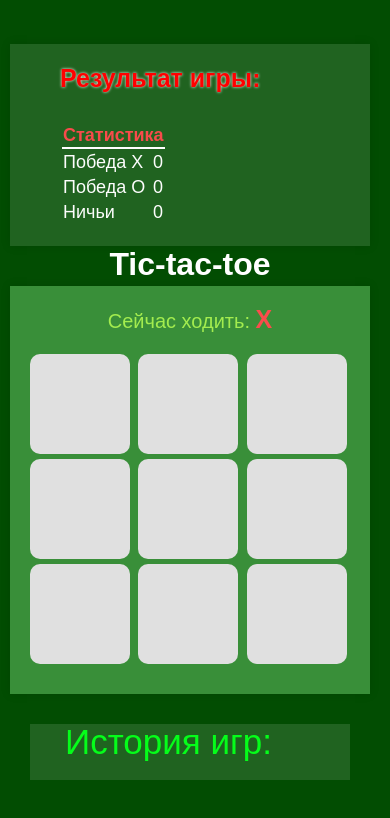
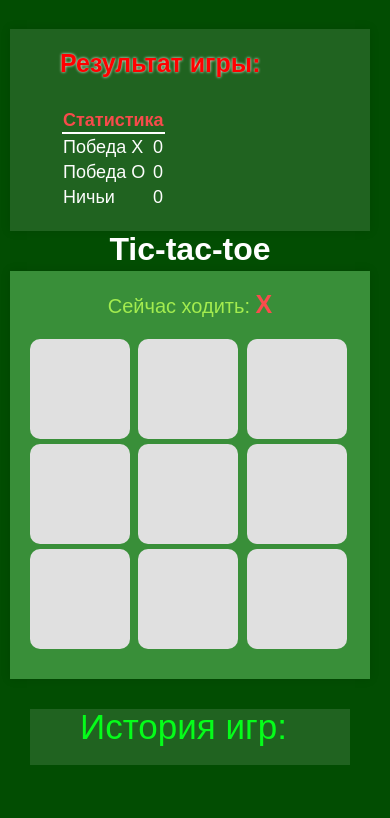
Before and after one commit to jomartMoldogaziev/tic-tac-toe, a plain HTML site: page index.html in a window 390 px wide. Drawn offline with Linux system fonts and the light colour scheme.

Commit message:
Update style.css

```diff
--- a/style.css
+++ b/style.css
@@ -1,128 +1,4 @@
-/*
-body {
-    font-family: Arial, sans-serif;
-    display: flex;
-    justify-content: center;
-    align-items: center;
-    height: 100vh;
-    margin: 0;
-    background-color: rgb(2, 77, 2);
-}
 
-.root {
-    display: grid;
-    grid-template-columns: 1fr 3fr 1fr;
-    gap: 20px;
-    width: 80%;
-    max-width: 1200px;
-}
-
-.container, .cub, .stat {
-    border: 1px solid #ccc;
-    padding: 20px;
-    box-shadow: 0 0 10px rgba(0, 0, 0, 0.1);
-    background-color: #f9f9f9;
-}
-
-.container {
-    grid-column: 1 / 2;
-    color: rgb(253, 253, 253);
-    background-color: rgb(32, 99, 32);
-    border: none;
-
-    }
-
-
-.cub {
-    grid-column: 2 / 3;
-    background-color: rgb(57, 143, 57);
-    border: none;
-
-}
-
-.stat {
-    background-color: rgb(32, 99, 32);
-    border: none;
-
-    }
-    .gameHistory{
-        grid-column: 3 / 4;
-        color: rgb(253, 253, 253);
-        background-color: rgb(32, 99, 32);
-        border: none;
-        height: 100%;
-    }
-table{
-    font-size: 20px;
-
-
-}
-.statis{
-    color: rgb(247, 75, 75);
-    border-bottom: 2px solid white;
-
-}
-
-.gameResult, .gameHistory {
-    margin-bottom: 50px;
-    color: rgb(5, 253, 26);
-
-}
-.res{
-    text-shadow: 0 0px 3px white;
-    font-size: 20px;
-    font-weight: 600;
-    color: red;
-}
-#whoWins{
-    color: white;
-    font-size: 30px;
-}
-#roundHistory{
-    color: white;
-}
-#area {
-    width: 460px;
-    display: grid;
-    grid-template-columns: repeat(3, 1fr);
-    gap: 5px;
-    margin-left: 80px;
-    margin-bottom: 30px;
-}
-
-.cell {
-    width: 150px;
-    height: 150px;
-    background-color: #e0e0e0;
-    display: flex;
-    justify-content: center;
-    align-items: center;
-    font-size: 80px;
-    cursor: pointer;
-    user-select: none;
-    color: red;
-    border-radius: 10px;
-}
-#currentPl {
-    color: rgb(250, 76, 76);
-    font-weight: bold;
-    font-size: 30px;
-}
-.currenPlayer{
-    font-size: 25px;
-    text-align: center;
-    margin-bottom: 20px;
-
-}
-#roundHistory{
-    font-size: 20px;
-}
-.his{
-    font-size: 25px;
-    margin-top: 30px;
-    margin-left: 20px;
-
-} */
 body {
     font-family: Arial, sans-serif;
     display: flex;
@@ -257,7 +133,7 @@ table {
     margin-left: 20px;
 }
 
-/* Media Queries for Mobile Devices */
+
 @media (max-width: 768px) {
     .root {
         display: flex;
@@ -277,6 +153,9 @@ table {
         margin-top: -60px;
         color: white;
      }
+    .container{
+        margin-top: -30px;
+    }
     .gameHistory{
          margin-left: 20px;
          margin-top: -10px;
@@ -306,6 +185,9 @@ table {
     #whoWins {
         font-size: 25px;
     }
+       .td{
+        margin-left: 20px;
+    }
 
     table {
         font-size: 18px;
@@ -313,7 +195,7 @@ table {
     }
     .his{
         font-size: 35px;
-        margin-left: 35px;
+        margin-left: 50px;
         margin-top:-2px;
     }
     #roundHistory {
@@ -336,62 +218,3 @@ table {
         margin-left: 30px;
     }
 }
-
-/* @media (max-width: 768px) {
-    .root {
-        display: flex;
-        flex-direction: column;
-        width: 100%;
-        max-width: 100%;
-        padding: 10px;
-    }
-
-    .container, .cub, .stat {
-        width: 320px;
-        max-width: 100%;
-        margin-bottom: 20px;
-    }
-
-    #area {
-        width: 100%;
-        max-width: 100%;
-        margin-left: 0;
-        margin-bottom: 10px;
-    }
-
-    .cell {
-        width: 100px;
-        height: 100px;
-        font-size: 60px;
-    }
-
-    .currenPlayer {
-        font-size: 20px;
-    }
-
-    #currentPl {
-        font-size: 25px;
-    }
-
-    #whoWins {
-        font-size: 35px;
-        margin-left: 30px;
-    }
-
-    table {
-        font-size: 18px;
-        margin-left: 110px;
-    }
-    .gameHistory{
-        font-size: 35px;
-    }
-    .res{
-        font-size: 25px;
-        margin-left: 30px;
-    }
-    .his{
-        margin-top: -30px;
-        font-size: 35px;
-        margin-left: 30px;
-    }
-} */
```
